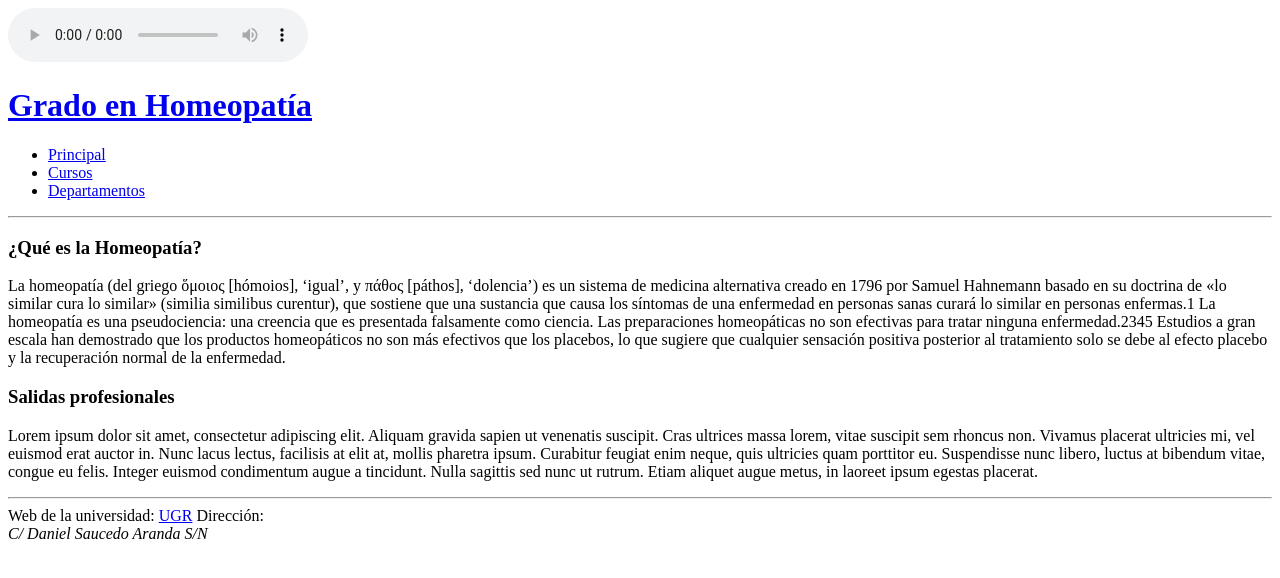
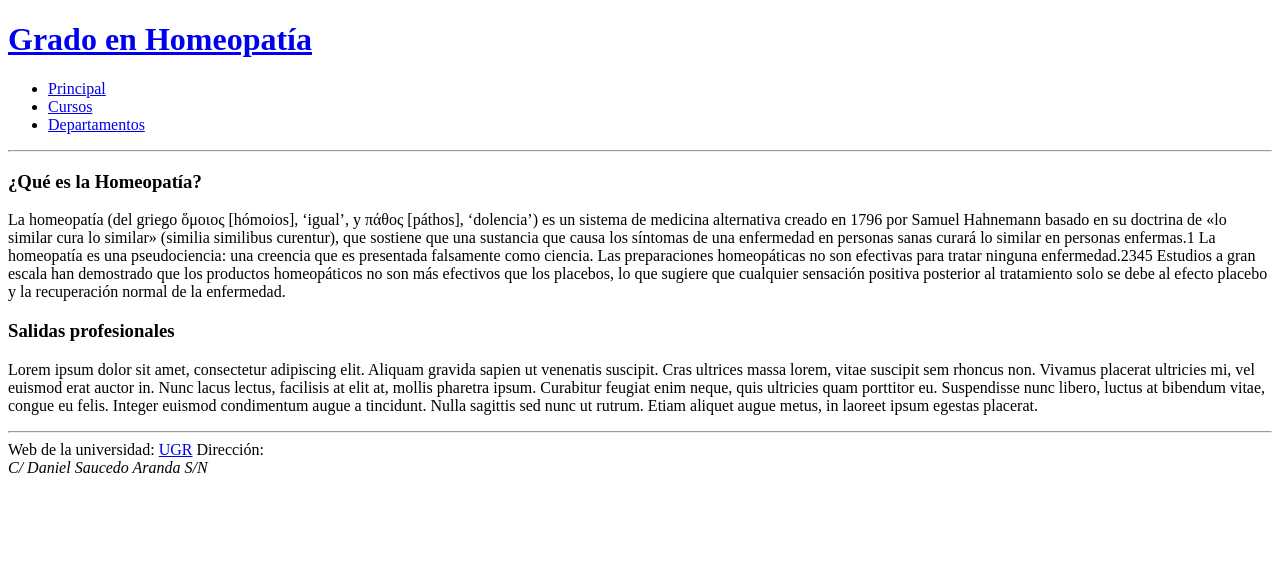
Before and after one commit to sanviflo/davidbaug.github.io, a plain HTML site: page index.html in a window 1280 px wide. Drawn offline with Linux system fonts and the light colour scheme.

Commit message:
Update index.html

```diff
--- a/index.html
+++ b/index.html
@@ -5,10 +5,6 @@
     <title>Principal</title>
   </head>
   <body>
-
-        <audio src="loml.mp3" controls>
-
-        </audio>
 
         <header>
           <h1><a href="grado.html">Grado en Homeopatía</a></h1>
```
